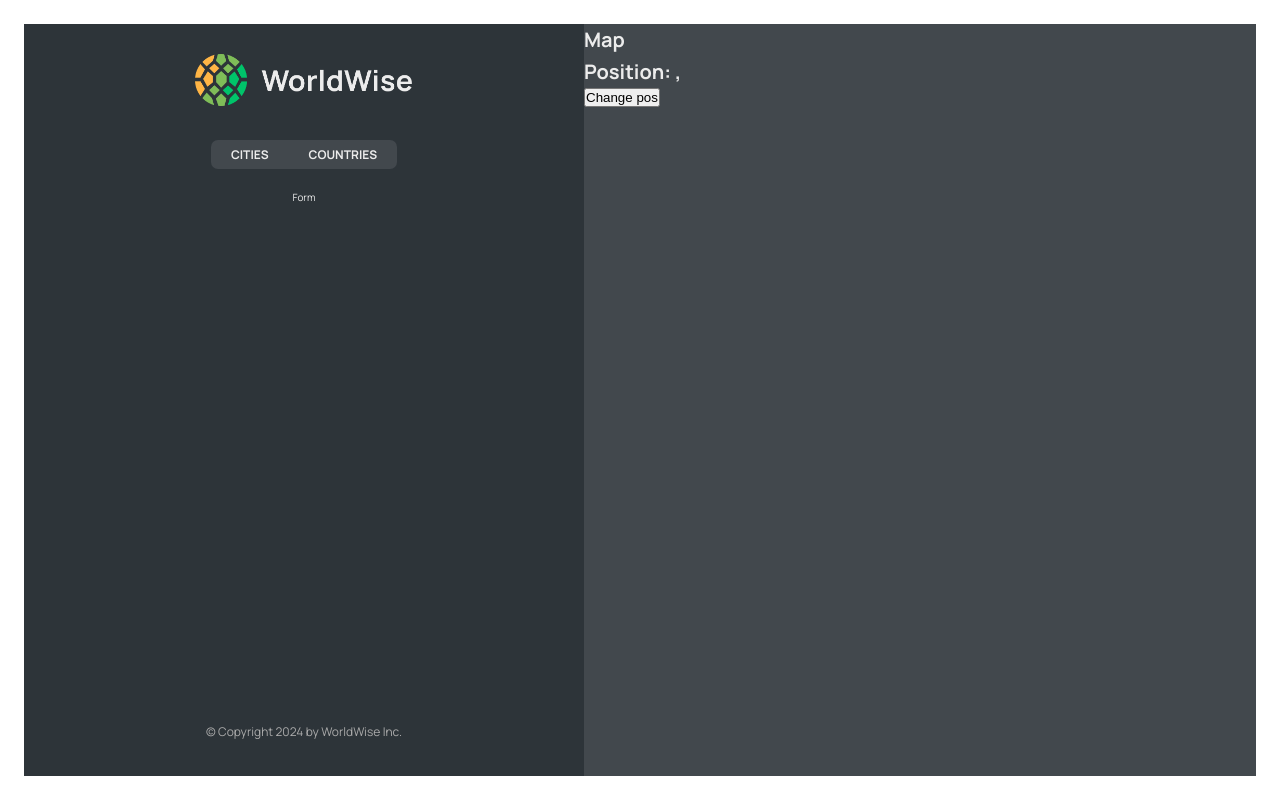
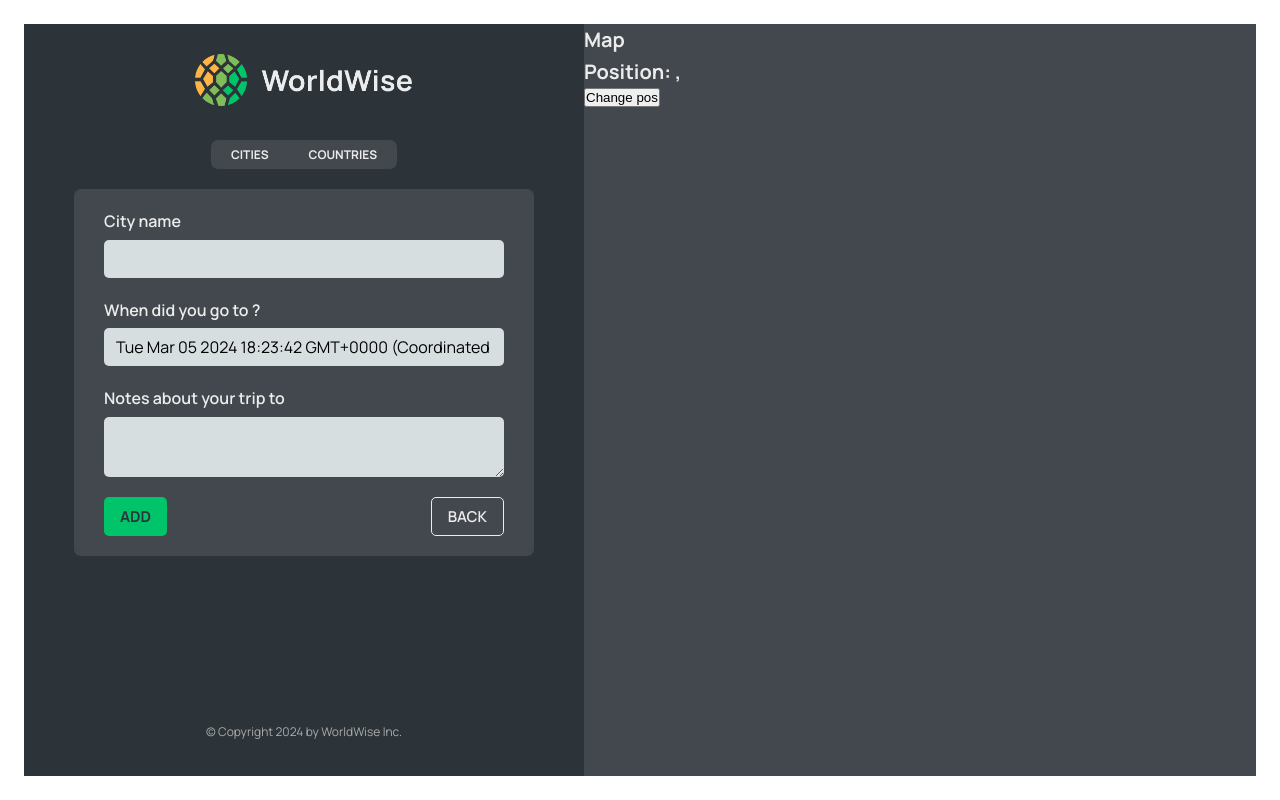
Before and after one commit to ValeriaKey/WorldWise, a React (Vite) app: page /app/form in a window 1280 px wide. Built offline with nearby package versions, Linux system fonts and the light colour scheme; data requests are answered from the project's data file.

Commit message:
Programmatic navigation add

```diff
--- a/src/App.jsx
+++ b/src/App.jsx
@@ -9,6 +9,8 @@
 import CityList from "./components/CityList";
 import CountryList from "./components/CountryList"
 import City from "./components/City";
+import Form from "./components/Form";
+
 const BASE_URL = 'http://localhost:8000';
 function App() {
   const [cities, setCities] = useState([]);
@@ -43,7 +45,7 @@
       <Route path="cities" element={<CityList cities={cities} isLoading={isLoading} />} />
       <Route path="cities/:id" element={<City />} />
       <Route path="countries" element={<CountryList cities={cities} isLoading={isLoading} />} />
-      <Route path="form" element={<p>Form</p>} />
+      <Route path="form" element={<Form />} />
     </Route>
     <Route path="*" element={<PageNotFound />} />
   </Routes>
--- /dev/null
+++ b/src/components/Button.jsx
@@ -0,0 +1,9 @@
+import styles from "./Button.module.css";
+
+function Button({children, onClick, type}) {
+    return ( <button onClick={onClick} className={`${styles.btn} ${styles[type]}`}>
+    {children}
+    </button> );
+}
+
+export default Button;
--- a/src/components/CityItem.jsx
+++ b/src/components/CityItem.jsx
@@ -12,7 +12,7 @@
     const {cityName, emoji, date, id, position} = city;
 
     return ( <li>
-      <Link className={styles.cityItem} to={`${id}?lat=${position.lat}&lng=${position.lng}`}>
+      <Link className={styles.cityItem} to={`./${id}?lat=${position.lat}&lng=${position.lng}`}>
         <span className={styles.emoji}>{emoji}</span>
         <h3 className={styles.name}>{cityName}</h3>
         <time className={styles.date}>{formatDate(date)}</time>
--- a/src/components/CountryList.jsx
+++ b/src/components/CountryList.jsx
@@ -16,7 +16,7 @@
     }, []);
 
     return ( <ul className={styles.countryList}>
-        {countries.map(country => <CountryItem country={country}/> )}
+        {countries.map(country => <CountryItem country={country} key={country.country}/> )}
     </ul> );
 }
 
--- a/src/components/Form.jsx
+++ b/src/components/Form.jsx
@@ -1,6 +1,8 @@
 // "https://api.bigdatacloud.net/data/reverse-geocode-client?latitude=0&longitude=0"
 
 import { useState } from "react";
+import { useNavigate } from "react-router-dom";
+import Button from "./Button";
 
 import styles from "./Form.module.css";
 
@@ -13,6 +15,8 @@
 }
 
 function Form() {
+
+  const navigate = useNavigate();
   const [cityName, setCityName] = useState("");
   const [country, setCountry] = useState("");
   const [date, setDate] = useState(new Date());
@@ -49,8 +53,12 @@
       </div>
 
       <div className={styles.buttons}>
-        <button>Add</button>
-        <button>&larr; Back</button>
+        <Button type='primary'>Add</Button>
+        <Button type='back' onClick={(e) =>
+        {
+          e.preventDefault();
+        navigate(-1);
+      }}>Back</Button>
       </div>
     </form>
   );
--- a/src/components/Map.jsx
+++ b/src/components/Map.jsx
@@ -1,13 +1,14 @@
-import { useSearchParams } from "react-router-dom";
+import { useNavigate, useSearchParams } from "react-router-dom";
 import styles from "./Map.module.css";
 
 function Map() {
+    const navigate = useNavigate();
     const [searchParams, setSearchParams] = useSearchParams();
 
     const lat = searchParams.get('lat');
     const lng = searchParams.get('lng');
 
-    return ( <div className={styles.mapContainer}>
+    return ( <div className={styles.mapContainer} onClick={() => navigate("form")}>
         <h1>Map</h1>
         <h1>Position: {lat}, {lng}</h1>
         <button onClick={() => setSearchParams({lat: 23, lng: 50})}>Change pos</button>
```
